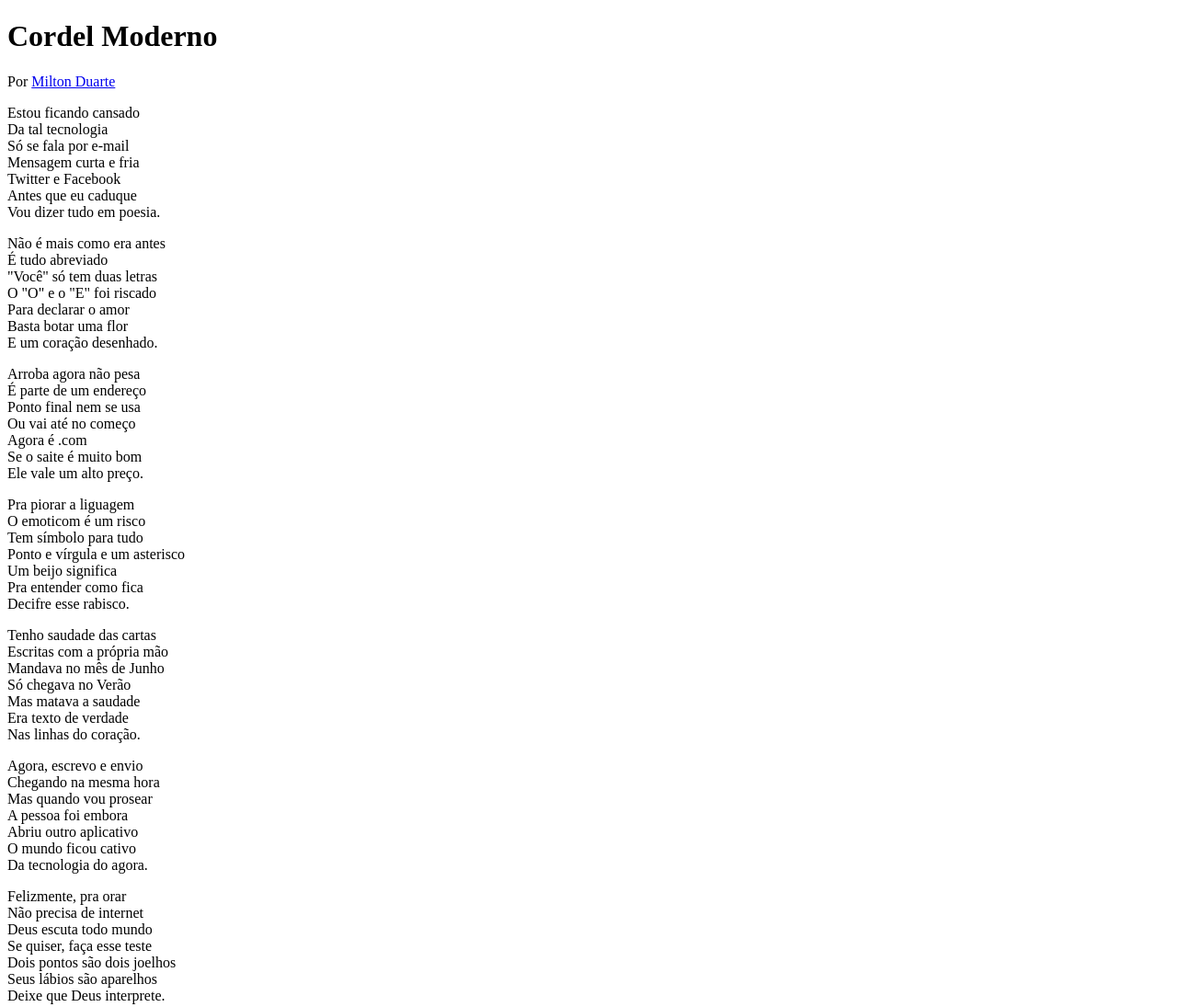
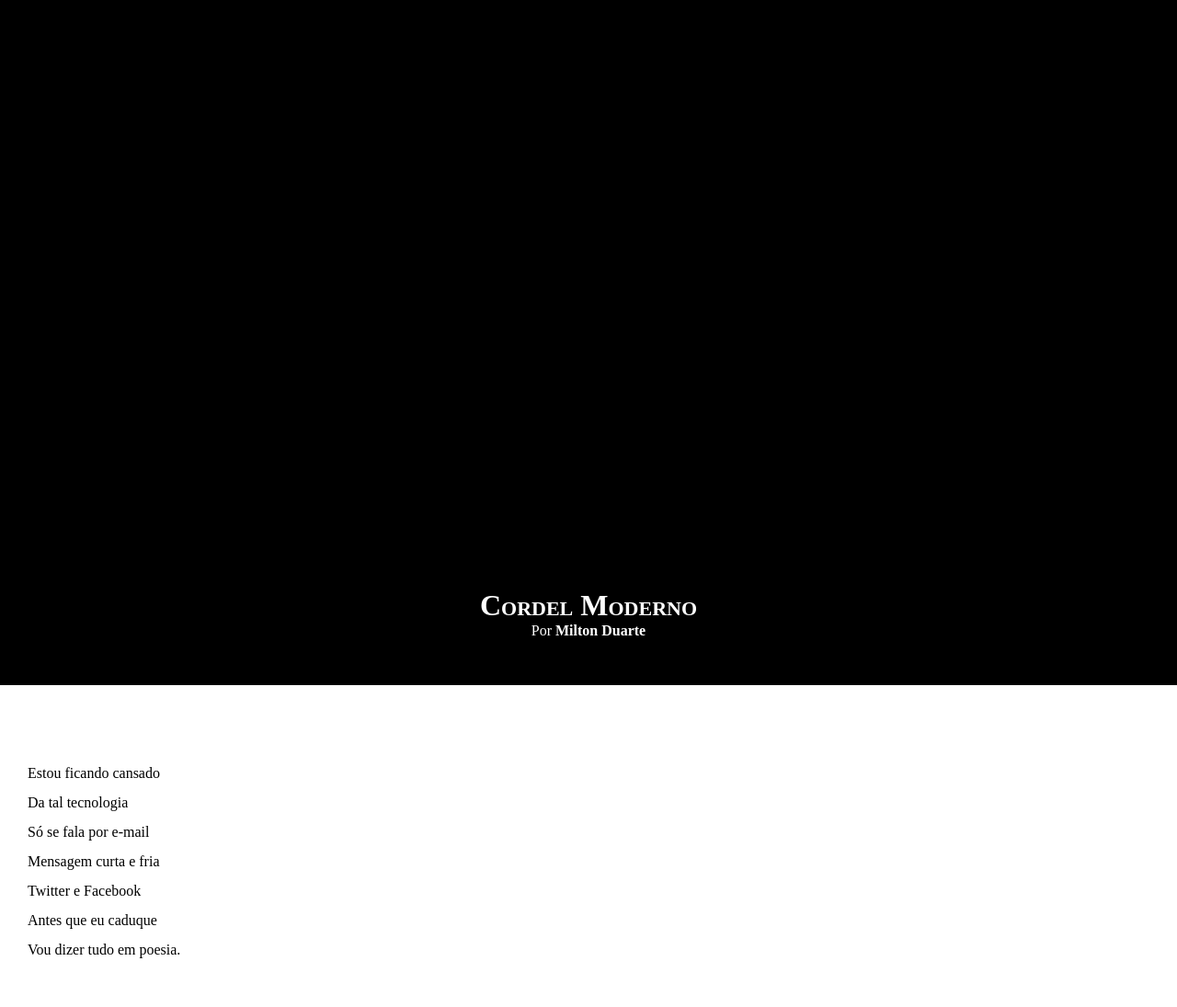
Before and after one commit to Carlostupi/html-css, a plain HTML site: page exercicos/desafio012/index.html in a window 1280 px wide. Shown: the top 1095 px of the page at 92% size. Drawn offline with Linux system fonts and the light colour scheme.

Commit message:
arrumando

```diff
--- a/exercicos/desafio012/estilo/style.css
+++ b/exercicos/desafio012/estilo/style.css
@@ -1 +1,59 @@
 @charset "UTF-8";
+
+* {
+    margin: 0px;
+    padding: 0px;
+}
+html, body {
+    min-width: 100vh;
+    background-color: darkgray;
+}
+header{
+    background-color: black;
+    color: white;
+    text-align: center;
+}
+header > h1 {
+    padding-top: 50%;
+    font-variant: small-caps;
+
+}
+header > p{
+    padding-bottom: 50px;
+
+}
+header a, footer a {
+    color: white;
+    text-decoration: none;
+    font-weight: bolder;
+}
+header a:hover, footer a:hover {
+    text-decoration: underline;
+}
+section {
+    padding-top: 10vh;
+    padding-bottom: 10vh;
+    line-height: 2em;
+    padding-left: 30px;
+}
+section.normal {
+    background-color: white;
+    color: black;
+
+}
+section.imagem {
+    background-color: rgba(51, 49, 49, 0.432);
+    color: white;
+
+
+}
+section.imagem > p {
+    width: 400px;
+    background-color: rgba(0, 0, 0, 0.349);
+}
+footer {
+    background-color: black;
+    color: white;
+    text-align: center;
+    padding: 10px;
+}
--- a/exercicos/desafio012/index.html
+++ b/exercicos/desafio012/index.html
@@ -15,7 +15,7 @@
 
         </header>
 
-        <section>
+        <section class="normal">
             <p>
                 Estou ficando cansado <br>
                 Da tal tecnologia <br>
@@ -28,7 +28,7 @@
         </section>
 
 
-        <section>
+        <section class="imagem">
             <p>
                 Não é mais como era antes<br>
                 É tudo abreviado<br>
@@ -41,7 +41,7 @@
         </section>
 
 
-        <section>
+        <section class="normal">
             <p>
                 Arroba agora não pesa<br>
                 É parte de um endereço<br>
@@ -65,7 +65,7 @@
 
 
 
-        <section>
+        <section class="imagem">
             <p>
                 Tenho saudade das cartas<br>
                 Escritas com a própria mão<br>
@@ -78,7 +78,7 @@
         </section>
 
 
-        <section>
+        <section class="normal">
             <p>
                 Agora, escrevo e envio<br>
                 Chegando na mesma hora<br>
```
